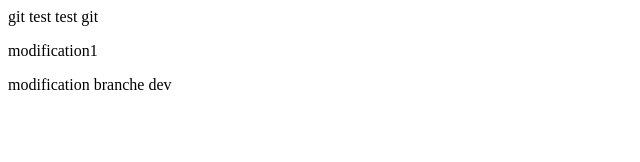
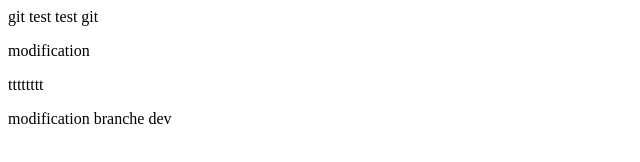
Before and after one commit to oussema-louhibi/projet1, a plain HTML site: page git/index.html in a window 1280 px wide. Shown: the whole page, without its empty margins (0-640 px from the left). Drawn offline with Linux system fonts and the light colour scheme.

Commit message:
a5er modiff

```diff
--- a/git/index.html
+++ b/git/index.html
@@ -4,7 +4,8 @@
         </head>
         <body>
                 test git
-		<p>modification1</p>
+		<p>modification</p>
+		tttttttt
 		<p>modification branche dev</p>
         </body>
 
```
